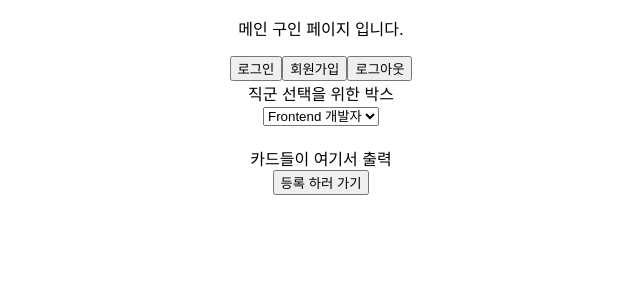
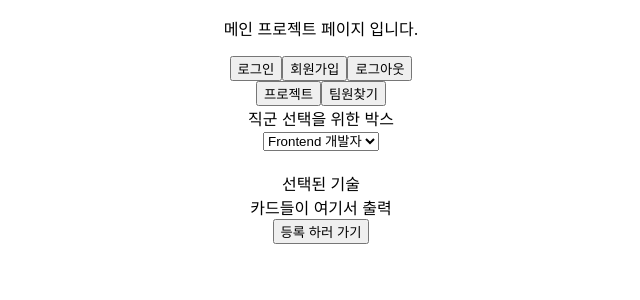
Before and after one commit to Hanghae-Realwork/front-end, a React (Create React App) app in the folder real_project/: page /mainemployment in a window 1280 px wide. Shown: the top 300 px of the page, without its empty margins (319-959 px from the left). Built offline with nearby package versions, Linux system fonts and the light colour scheme.

Commit message:
메인 수정중

```diff
--- a/real_project/src/pages/MainEmployment.js
+++ b/real_project/src/pages/MainEmployment.js
@@ -1,34 +1,44 @@
 import React from "react";
+import {useNavigate} from "react-router-dom";
+
 
 const MainEmployment = () => {
-    <>
-    </>
+    const  navigate =useNavigate
+
     return (
         <>
-            <p>메인 구직 페이지 입니다.</p>
+            <p>메인 팀원찾기 페이지 입니다.</p>
             {/* 전체적인 내용 완성 후 styled 방식으로 변경 */}
             {/* Header이후의 내용으로 작성 */}
             <div className="Werp">
                 {/* 헤더 생성 전 임시로 로그인 로그아웃 버튼 생성 */}
                 {/* 각 기능 활성화시 사용 가능하도록 */}
                 <div className="BtnBox">
-                    <loginbox>
                         <button className="LoginBtn"
                         // onClick={() => {
                         //     navigate("/Login")
                         // }}
                         >로그인</button>
-                    </loginbox>
-                    <signupbox>
                         <button className="JoinBtn"
                         // onClick={(
                         //     navigate("/Join")
                         // )}
                         >회원가입</button>
-                    </signupbox>
-                    <logoutbox>
                         <button className="LogoutBtn">로그아웃</button>
-                    </logoutbox>
+                    <br/>
+                        {/* replace용도로도 좋고 새로고침이나 정보를 다시 받을 수 있는 용도 */}
+                        <button className="RecruitBtn"
+                        onClick={(
+                            navigate("/")
+                        )}
+                        >프로젝트</button>
+                        {/* 팀원찾기 페이지로 이동 */}
+                        <button className="EmploymentBtn"
+                        onClick={(
+                            navigate("/MainEmployment")
+                        )}
+                        >팀원찾기</button>
+
                 </div>
                 <div className="RoleSelectBox">
                     {/* 직군 선택을 위한 드롭박스(?)/ 필터 */}
--- a/real_project/src/pages/MainRecruit.js
+++ b/real_project/src/pages/MainRecruit.js
@@ -1,36 +1,46 @@
 import React from "react";
-
+import EmploymentProfile from "./EmploymentProfile";
+import Recruit from "./Recruit";
+import { useNavigate } from "react-router-dom";
 
 const MainRecruit = () => {
-    <>
 
-    </>
+    const navigate = useNavigate
+
     return (
         <>
-            <p>메인 구인 페이지 입니다.</p>
+            <p>메인 프로젝트 페이지 입니다.</p>
             {/* 전체적인 내용 완성 후 styled 방식으로 변경 */}
             {/* Header이후의 내용으로 작성 */}
             <div className="Werp">
                 {/* 헤더 생성 전 임시로 로그인 로그아웃 버튼 생성 */}
                 {/* 각 기능 활성화시 사용 가능하도록 */}
                 <div className="BtnBox">
-                    <loginbox>
                     <button className="LoginBtn"
                     // onClick={() => {
                     //     navigate("/Login")
                     // }}
                     >로그인</button>
-                    </loginbox>
-                    <signupbox>
                     <button className="JoinBtn"
                     // onClick={(
                     //     navigate("/Join")
                     // )}
                     >회원가입</button>
-                    </signupbox>
-                    <logoutbox>
                     <button className="LogoutBtn">로그아웃</button>
-                    </logoutbox>
+                    <br />
+                    {/* replace용도로도 좋고 새로고침이나 정보를 다시 받을 수 있는 용도 */}
+                    <button className="RecruitBtn"
+                        onClick={(
+                            navigate("/")
+                        )}
+                    >프로젝트</button>
+                    {/* 팀원찾기 페이지로 이동 */}
+                    <button className="EmploymentBtn"
+                        onClick={(
+                            navigate("/MainEmployment")
+                        )}
+                    >팀원찾기</button>
+
                 </div>
                 <div className="RoleSelectBox">
                     {/* 직군 선택을 위한 드롭박스(?)/ 필터 */}
@@ -44,7 +54,21 @@ const MainRecruit = () => {
                         <option value="">아트 디자이너</option>
                     </select><br />
 
+
+                    {/* 기술선택을 위한 체크박스 모음 */}
+                    {/* 모달에서 추가작업 */}
+                    {/* <button onClick={openModal}></button> */}
+                    {/* <Modal open={modalOpen} close={closeModal} header="기술선택"></Modal> */}
+
                 </div><br />
+
+                <div>
+                    {/* 선택된 기술들을 가져올 위치 */}
+                    선택된 기술
+                    {/* 각 기술에 취소 기능이 들어가도록 */}
+                    {/* 모달에서 역으로? 필터 키를 가져오도록? */}
+
+                </div>
                 <div className="CardContainer">
                     {/* 카드 컴포넌트 불러오기 */}
                     {/* <Card/> */}
```
Lines whose indentation alone changed are shown as unchanged.
